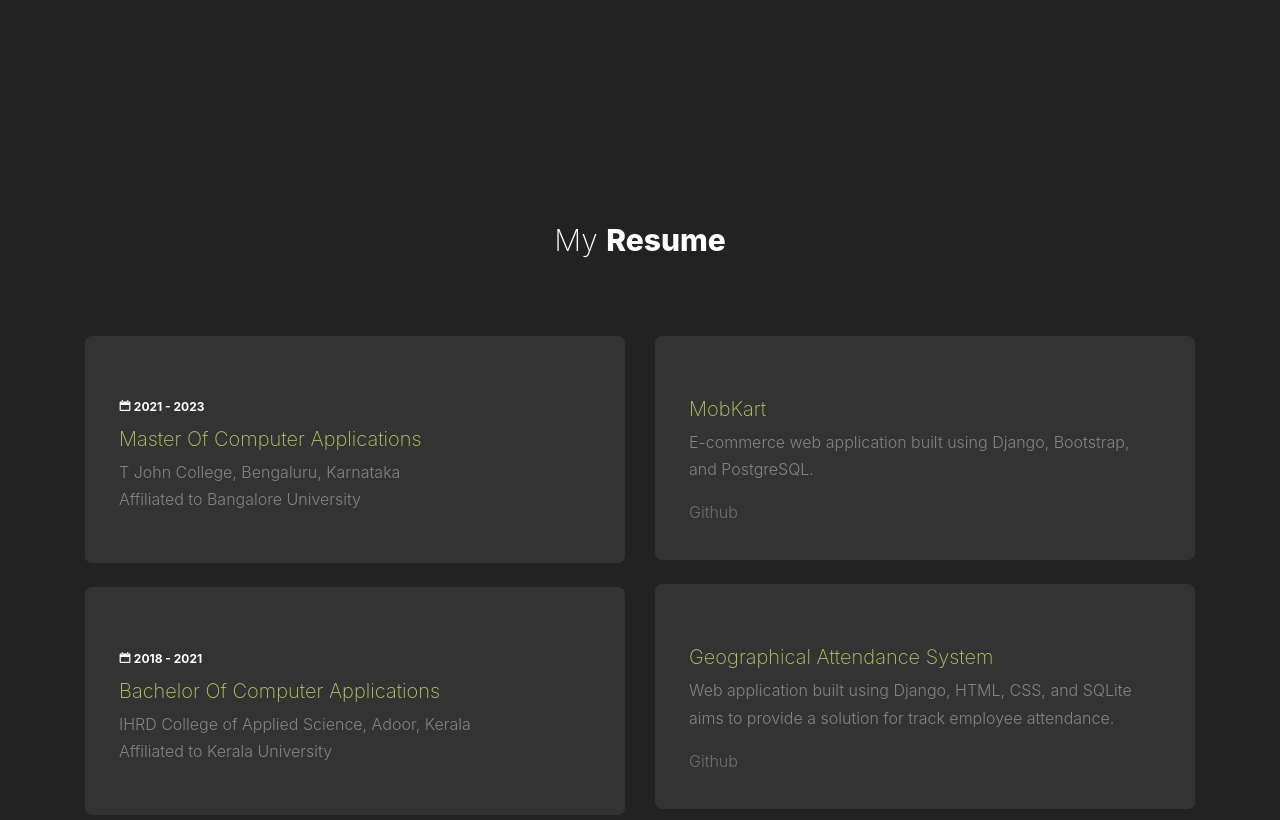
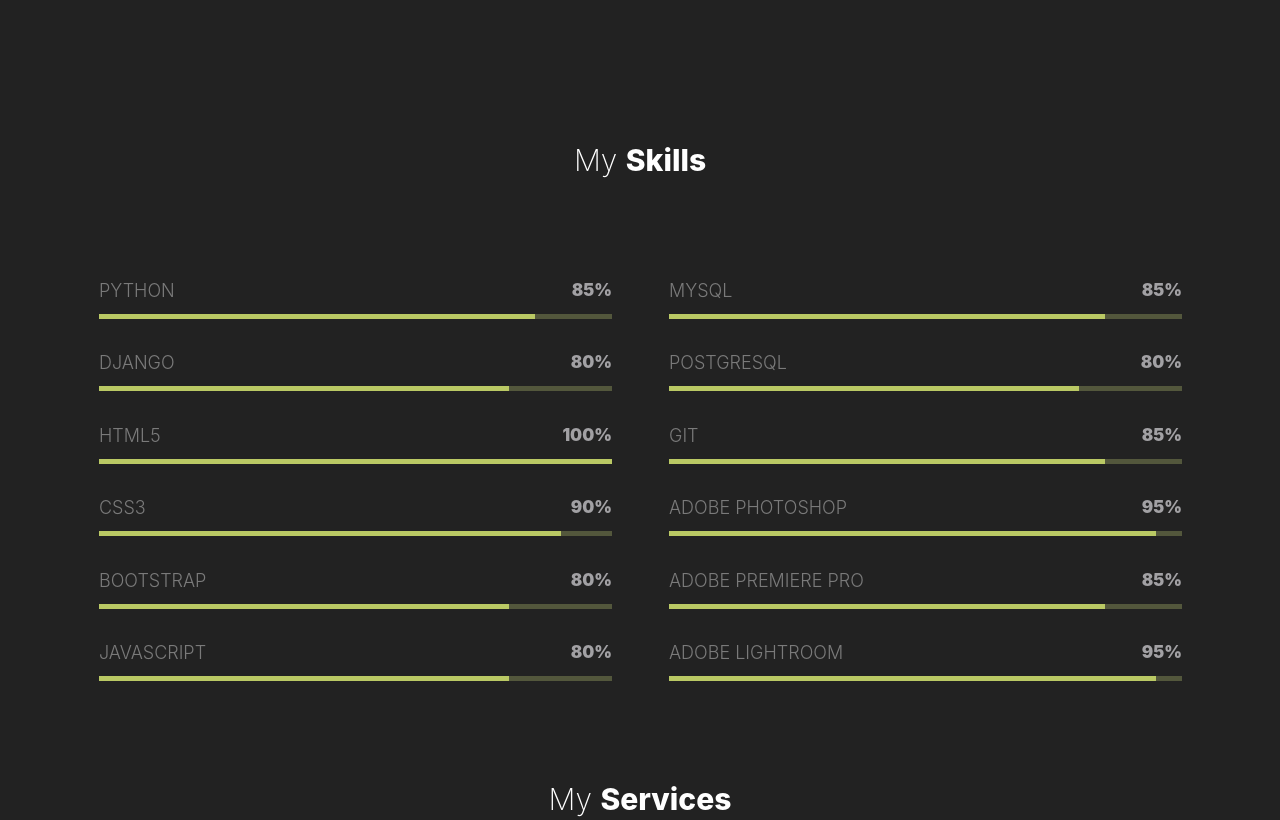
Before and after one commit to amalsudhakar/my-portfolio, a plain HTML site: page index.html in a window 1280 px wide. Shown: the part 1980-2800 px from the top of the page. Drawn offline with nearby package versions, Linux system fonts and the light colour scheme; files whose address does not match are found by name.

Commit message:
Skills section

```diff
--- a/css/style.css
+++ b/css/style.css
@@ -634,3 +634,71 @@ a {
   right: 20px;
   display: none;
 }
+
+
+.single-portfolio {
+  display: none;
+  /* Hide all content by default */
+}
+
+.custom-success {
+  color: #bac964;
+  /* Text color */
+  /* Custom background color */
+  border-color: #bac964;
+  /* Border color */
+}
+
+/* === Skills Part === */
+.skills_row{
+margin-top: 20px;
+}
+
+.fadeIn {
+animation-duration: 0.7s;
+animation-fill-mode: forwards;
+animation-name: fadeIn;
+animation-timing-function: ease-in-out;
+}
+
+.progress_bar {
+margin-bottom: 30px;
+position: relative;
+width: 95%;
+margin-left: auto;
+margin-right: auto;
+}
+
+.progress_bar:last-child {
+margin-bottom: 0px;
+}
+
+.progress_holder {
+margin-bottom: 7px
+}
+
+.progress_bar_title {
+display: inline;
+font-size: 18px;
+text-transform: uppercase;
+}
+
+.progress_number {
+color: #a2a1a4;
+font-size: 17px;
+font-weight: 900;
+position: absolute;
+right: 0;
+text-transform: uppercase;
+top: 0;
+}
+
+.progress_bar_holder {
+background: #53573c;
+margin-top: 5px;
+}
+
+.progress_bar_content {
+height: 5px;
+transition: width 1s ease-in-out 0s;
+}
--- a/index.html
+++ b/index.html
@@ -16,10 +16,7 @@
 
 	<link href="https://fonts.googleapis.com/css?family=Nunito+Sans:200,300,400,700" rel="stylesheet">
 	<style>
-		.single-portfolio {
-			display: none;
-			/* Hide all content by default */
-		}
+
 	</style>
 
 </head>
@@ -41,8 +38,8 @@
 				<ul class="navbar-nav">
 					<li class="nav-item"><a class="nav-link" href="#section-home">Home</a></li>
 					<li class="nav-item"><a class="nav-link" href="#section-portfolio">Portfolio</a></li>
-					<!-- <li class="nav-item"><a class="nav-link" href="#section-resume">Resume</a></li> -->
 					<li class="nav-item"><a class="nav-link" href="#section-about">About</a></li>
+					<li class="nav-item"><a class="nav-link" href="#section-services">Services</a></li>
 					<li class="nav-item"><a class="nav-link" href="#section-contact">Contact</a></li>
 				</ul>
 			</div>
@@ -81,7 +78,8 @@
 				<ul>
 					<li><button id="projectsBtn" class="btn btn-outline-light  btn-sm"
 							onclick="loadProjects(this)">Projects</button></li>
-					<li><button id="mockupBtn" class="btn btn-outline-light  btn-sm" onclick="loadMockup(this)">Mockup</button>
+					<li><button id="mockupBtn" class="btn btn-outline-light  btn-sm"
+							onclick="loadMockup(this)">Mockup</button>
 					</li>
 					<li><button id="graphicBtn" class="btn btn-outline-light btn-sm" onclick="loadGraphic(this)">Graphic
 							Design</button></li>
@@ -269,61 +267,137 @@
 					</p>
 				</div>
 			</div>
-
-
 		</div>
 	</section>
 
 
 
-	<section class="site-section" id="section-resume">
+	<!-- Skill Part -->
+    <section class="myskills s_common" id="skill">
         <div class="container">
             <div class="row">
                 <div class="col-md-12 mb-5">
 					<div class="section-heading text-center">
-						<h2>My <strong>Resume</strong></h2>
+						<h2>My <strong>Skills</strong></h2>
 					</div>
 				</div>
-				<div class="col-md-6">
-					<div class="resume-item mb-4">
-						<div>&nbsp;</div>
-						<span class="date"><span class="icon-calendar"></span> 2021 - 2023</span>
-						<h3>Master Of Computer Applications</h3>
-						<p>T John College, Bengaluru, Karnataka<br>Affiliated to Bangalore University</p>
-						<div></div>
             </div>
-
-					<div class="resume-item mb-4">
-						<div>&nbsp;</div>
-						<span class="date"><span class="icon-calendar"></span> 2018 - 2021</span>
-						<h3>Bachelor Of Computer Applications</h3>
-						<p>IHRD College of Applied Science, Adoor, Kerala<br>Affiliated to Kerala University</p>
-						<div></div>
-						<div></div>
+            <div class="row skills_row">
+                <div class="col-sm-6 skill_left">
+                    <div class="progress_bar fadeIn">
+                        <div class="progress_holder">
+                            <div class="progress_bar_title"> Python </div>
+                            <div class="progress_number"> 85% </div>
                         </div>
-
-
+                        <div class="progress_bar_holder">
+                            <div class="progress_bar_content" style="width: 85%; background:#bac964;" data-score="100"></div>
                         </div>
-				<div class="col-md-6">
-					<div class="resume-item mb-4">
-						<div>&nbsp;</div>
-						<h3>MobKart</h3>
-						<p>E-commerce web application built using Django, Bootstrap, and PostgreSQL.</p>
-						<span class="school">Github</span>
                     </div>
-
-					<div class="resume-item mb-4">
-						<div>&nbsp;</div>
-						<h3>Geographical Attendance System</h3>
-						<p>Web application built using Django, HTML, CSS, and SQLite aims to provide a solution for
-							track employee attendance.</p>
-						<span class="school">Github</span>
+                    <div class="progress_bar fadeIn">
+                        <div class="progress_holder">
+                            <div class="progress_bar_title"> Django </div>
+                            <div class="progress_number"> 80% </div>
+                        </div>
+                        <div class="progress_bar_holder">
+                            <div class="progress_bar_content" style="width: 80%; background:#bac964;" data-score="100"></div>
+                        </div>
+                    </div>
+                    <div class="progress_bar fadeIn">
+                        <div class="progress_holder">
+                            <div class="progress_bar_title"> HTML5 </div>
+                            <div class="progress_number"> 100% </div>
+                        </div>
+                        <div class="progress_bar_holder">
+                            <div class="progress_bar_content" style="width: 100%; background:#bac964;" data-score="100"></div>
+                        </div>
+                    </div>
+                    <div class="progress_bar fadeIn">
+                        <div class="progress_holder">
+                            <div class="progress_bar_title"> CSS3 </div>
+                            <div class="progress_number"> 90% </div>
+                        </div>
+                        <div class="progress_bar_holder">
+                            <div class="progress_bar_content" style="width: 90%; background:#bac964;" data-score="90"></div>
+                        </div>
+                    </div>
+                    <div class="progress_bar fadeIn">
+                        <div class="progress_holder">
+                            <div class="progress_bar_title"> BOOTSTRAP </div>
+                            <div class="progress_number"> 80% </div>
+                        </div>
+                        <div class="progress_bar_holder">
+                            <div class="progress_bar_content" style="width: 80%; background:#bac964;" data-score="85"></div>
+                        </div>
+                    </div>
+                    <div class="progress_bar fadeIn">
+                        <div class="progress_holder">
+                            <div class="progress_bar_title"> JAVASCRIPT</div>
+                            <div class="progress_number"> 80% </div>
+                        </div>
+                        <div class="progress_bar_holder">
+                            <div class="progress_bar_content" style="width: 80%; background:#bac964;" data-score="85"></div>
+                        </div>
+                    </div>
+                </div>
+                <div class="col-sm-6 skill_right">
+                    <div class="progress_bar fadeIn srf">
+                        <div class="progress_holder">
+                            <div class="progress_bar_title"> MySQL </div>
+                            <div class="progress_number"> 85% </div>
+                        </div>
+                        <div class="progress_bar_holder">
+                            <div class="progress_bar_content" style="width: 85%; background:#bac964;" data-score="100"></div>
+                        </div>
+                    </div>
+                    <div class="progress_bar fadeIn">
+                        <div class="progress_holder">
+                            <div class="progress_bar_title"> PostgreSQL </div>
+                            <div class="progress_number"> 80% </div>
+                        </div>
+                        <div class="progress_bar_holder">
+                            <div class="progress_bar_content" style="width: 80%; background:#bac964;" data-score="90"></div>
+                        </div>
+                    </div>
+                    <div class="progress_bar fadeIn">
+                        <div class="progress_holder">
+                            <div class="progress_bar_title"> Git </div>
+                            <div class="progress_number"> 85% </div>
+                        </div>
+                        <div class="progress_bar_holder">
+                            <div class="progress_bar_content" style="width: 85%; background:#bac964;" data-score="85"></div>
+                        </div>
+                    </div>
+                    <div class="progress_bar fadeIn">
+                        <div class="progress_holder">
+                            <div class="progress_bar_title"> Adobe Photoshop </div>
+                            <div class="progress_number"> 95% </div>
+                        </div>
+                        <div class="progress_bar_holder">
+                            <div class="progress_bar_content" style="width: 95%; background:#bac964;" data-score="85"></div>
+                        </div>
+                    </div>
+                    <div class="progress_bar fadeIn">
+                        <div class="progress_holder">
+                            <div class="progress_bar_title"> Adobe Premiere Pro </div>
+                            <div class="progress_number"> 85% </div>
+                        </div>
+                        <div class="progress_bar_holder">
+                            <div class="progress_bar_content" style="width: 85%; background:#bac964;" data-score="85"></div>
+                        </div>
+                    </div>
+                    <div class="progress_bar fadeIn">
+                        <div class="progress_holder">
+                            <div class="progress_bar_title"> Adobe Lightroom </div>
+                            <div class="progress_number"> 95% </div>
+                        </div>
+                        <div class="progress_bar_holder">
+                            <div class="progress_bar_content" style="width: 95%; background:#bac964;" data-score="85"></div>
+                        </div>
                     </div>
                 </div>
             </div>
         </div>
     </section>
-
 
 
 
@@ -385,70 +459,6 @@
 	</section>
 
 
-
-
-	<section class="site-section" id="section-blog">
-		<div class="container">
-			<div class="row">
-				<div class="col-md-12 mb-5">
-					<div class="section-heading text-center">
-						<h2>Blog on <strong>Medium</strong></h2>
-					</div>
-				</div>
-			</div>
-
-			<div class="row">
-				<div class="col-sm-6 col-lg-4 mb-4">
-					<div class="blog-entry">
-						<a href="#"><img src="images/post_1.jpg" alt="Image placeholder" class="img-fluid"></a>
-						<div class="blog-entry-text">
-							<h3><a href="#">Creative Product Designer From Facebook</a></h3>
-							<p class="mb-4">Even the all-powerful Pointing has no control about the blind texts it is an
-								almost unorthographic.</p>
-
-							<div class="meta">
-								<a href="#"><span class="icon-calendar"></span> Aug 7, 2018</a>
-								<a href="#"><span class="icon-bubble"></span> 5 Comments</a>
-							</div>
-						</div>
-					</div>
-				</div>
-
-				<div class="col-sm-6 col-lg-4 mb-4">
-					<div class="blog-entry">
-						<a href="#"><img src="images/post_2.jpg" alt="Image placeholder" class="img-fluid"></a>
-						<div class="blog-entry-text">
-							<h3><a href="#">Creative Product Designer From Facebook</a></h3>
-							<p class="mb-4">Even the all-powerful Pointing has no control about the blind texts it is an
-								almost unorthographic.</p>
-
-							<div class="meta">
-								<a href="#"><span class="icon-calendar"></span> Aug 7, 2018</a>
-								<a href="#"><span class="icon-bubble"></span> 5 Comments</a>
-							</div>
-						</div>
-					</div>
-				</div>
-
-				<div class="col-sm-6 col-lg-4 mb-4">
-					<div class="blog-entry">
-						<a href="#"><img src="images/post_3.jpg" alt="Image placeholder" class="img-fluid"></a>
-						<div class="blog-entry-text">
-							<h3><a href="#">Creative Product Designer From Facebook</a></h3>
-							<p class="mb-4">Even the all-powerful Pointing has no control about the blind texts it is an
-								almost unorthographic.</p>
-
-							<div class="meta">
-								<a href="#"><span class="icon-calendar"></span> Aug 7, 2018</a>
-								<a href="#"><span class="icon-bubble"></span> 5 Comments</a>
-							</div>
-						</div>
-					</div>
-				</div>
-
-			</div>
-		</div>
-	</section>
 
 	<section class="site-section" id="section-contact">
 		<div class="container">
@@ -611,11 +621,12 @@
 			});
 
 			// Set the class of the clicked button to 'btn btn-outline-info'
-			activeBtn.className = 'btn btn-outline-info';
+			activeBtn.className = 'btn btn-outline-success custom-success';
 		}
 	</script>
 </body>
 
 </html>
 </body>
+
 </html>
```
Lines whose indentation alone changed are shown as unchanged.
